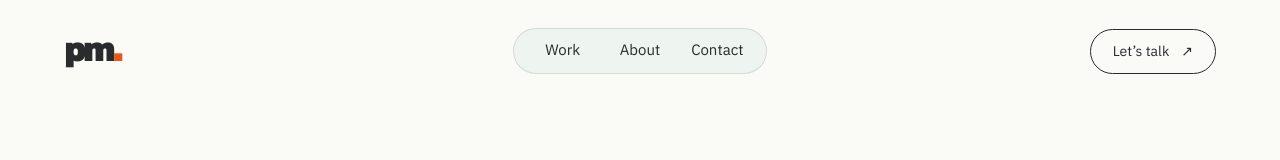
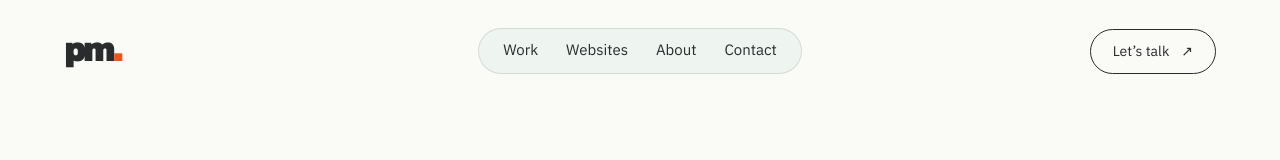
Before and after one commit to pablomanjarres/personal-website, a Next.js app: page /portfolio in a window 1280 px wide. Shown: the top 160 px of the page. Built offline with nearby package versions, Linux system fonts and the light colour scheme; a web font is replaced by a local one.

Commit message:
Add Websites to the main navigation
The homepage link jumps to the new websites shelf and the portfolio link
goes to the full collection at /portfolio#websites. Navigation links now
size to their labels instead of three fixed columns, so four links fit
down to 320px wide screens.

Refs #88

```diff
--- a/app/portfolio/workbench/PortfolioShell.tsx
+++ b/app/portfolio/workbench/PortfolioShell.tsx
@@ -2,10 +2,12 @@ import type { ReactNode } from "react";
 import { SiteShell } from "@/app/site/components";
 import { workbenchTheme } from "@/app/site/theme";
 import { FooterLinks } from "@/app/portfolio/featured/components";
+import { websitesHref } from "@/app/portfolio/collections";
 import styles from "./portfolio-shell.module.css";
 
 const navigation = [
   { label: "Work", href: "/#work" },
+  { label: "Websites", href: websitesHref },
   { label: "About", href: "/#about" },
   { label: "Contact", href: "/#contact" },
 ] as const;
--- a/app/site/components.tsx
+++ b/app/site/components.tsx
@@ -13,7 +13,7 @@ export function SiteMark({ href = "#main", className = "", style }: { href?: str
 
 type NavigationItem = { label: string; href: string };
 const homeNavigation: readonly NavigationItem[] = [
-  { label: "Work", href: "#work" }, { label: "About", href: "#about" }, { label: "Contact", href: "#contact" },
+  { label: "Work", href: "#work" }, { label: "Websites", href: "#websites" }, { label: "About", href: "#about" }, { label: "Contact", href: "#contact" },
 ];
 
 export function SiteHeader({ navigation = homeNavigation, brandHref = "#main" }: { navigation?: readonly NavigationItem[]; brandHref?: string }) {
--- a/app/site/shell.module.css
+++ b/app/site/shell.module.css
@@ -13,8 +13,8 @@
 .brand.brand:focus-visible { outline: 3px solid var(--action-focus-color, currentColor); outline-offset: 6px; }
 .brand .wordmark { color: inherit; font: 900 32px/1 var(--font-display), sans-serif; letter-spacing: -.08em; }
 .brand .wordmark > span { color: var(--accent); }
-.nav nav { display: grid; grid-template-columns: repeat(3, minmax(0, 1fr)); width: 254px; font-size: 15px; }
-.nav nav a { display: inline-flex; justify-content: center; align-items: center; min-width: 44px; min-height: 44px; padding: 8px 0; border-bottom: 1px solid transparent; }
+.nav nav { display: grid; grid-auto-flow: column; grid-auto-columns: auto; font-size: 15px; }
+.nav nav a { display: inline-flex; justify-content: center; align-items: center; min-width: 44px; min-height: 44px; padding: 8px 14px; border-bottom: 1px solid transparent; }
 .navLink { composes: action button from "./interaction.module.css"; border-radius: 999px; }
 .navContact { composes: action button from "./interaction.module.css"; padding: 11px 22px; border: 1px solid currentColor; border-radius: 999px; font-size: 14px; }
 .arrow { composes: arrow from "./interaction.module.css"; }
@@ -33,5 +33,5 @@
 .shell[data-concept="green-room"] .nav { background: #193b2e; color: #f0f2e9; max-width: none; }
 .shell[data-concept="green-room"] .brand .wordmark > span { color: #b6c7ab; }
 .shell[data-concept="after-hours"] .nav { max-width: none; padding-left: 6%; padding-right: 6%; }
-@media (max-width: 580px) { .nav { padding: 18px 5%; gap: 12px; } .brand .wordmark { font-size: 28px; } .nav nav { width: min(228px, 61vw); padding: 0 6px; font-size: 13px; } .navContact { display: none; } }
-@media (max-width: 360px) { .brand .wordmark { font-size: 24px; } .nav nav { width: 54vw; padding: 0 4px; } }
+@media (max-width: 580px) { .nav { padding: 18px 5%; gap: 12px; } .brand .wordmark { font-size: 28px; } .nav nav { padding: 0 6px; font-size: 13px; } .nav nav a { padding-inline: 8px; } .navContact { display: none; } }
+@media (max-width: 360px) { .brand .wordmark { font-size: 24px; } .nav nav { padding: 0 4px; font-size: 12px; } .nav nav a { padding-inline: 6px; } }
```
